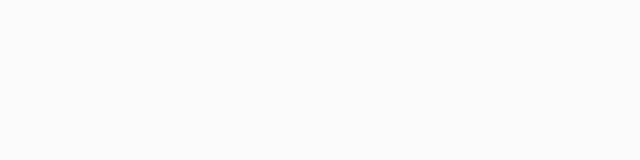
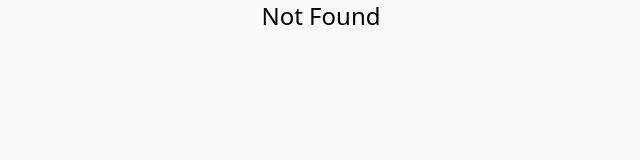
Before and after one commit to alelaru/instagramClone, a React (Create React App) app: page / in a window 1280 px wide. Shown: the top 160 px of the page, without its empty margins (319-959 px from the left). Built offline with nearby package versions, Linux system fonts and the light colour scheme.

Commit message:
Changed SignUp

```diff
--- a/src/App.js
+++ b/src/App.js
@@ -5,6 +5,7 @@ import * as ROUTES from "./constants/browse"
 
 const Login = lazy(() => import ("./pages/login.js"));
 const SignUp = lazy(() => import ("./pages/signup.js"));
+const NotFound = lazy(() => import ("./pages/notfound.js"));
 
 
 function App() {
@@ -14,6 +15,7 @@ function App() {
         <Switch>
           <Route path={ROUTES.LOGIN} component={Login}/>
           <Route path={ROUTES.SIGN_UP} component={SignUp}></Route>
+          <Route component={NotFound}></Route>
         </Switch>
       </Suspense>
     </Router>
--- /dev/null
+++ b/src/pages/notfound.js
@@ -0,0 +1,19 @@
+import { useEffect } from "react";
+
+
+const NotFound = () => {
+
+    useEffect(() => {
+        document.title = "Not Found"
+    }, [])
+
+    return (
+    <div className="bg-gray-background">
+        <div classname="mx-auth max-w-screen-lg">
+            <p className="text-center text-2xl">Not Found</p>
+        </div>
+    </div>
+    );
+}
+
+export default NotFound;
--- a/src/pages/signup.js
+++ b/src/pages/signup.js
@@ -66,11 +66,11 @@ const SignUp = () => {
     }, [])
 
     return (
-        <div className="container flex mx-auto max-w-screen-md items-center h-screen">
-            <div className="flex flex-col justify-center w-full">
-                <div className="flex flex-col items-center bg-white p-4 border border-gray-primary mb-4 rounded">
+        <div className="container flex justify-center mx-auto max-w-screen-md items-center h-screen">
+            <div className="flex flex-col justify-center w-6/12">
+                <div className={`flex flex-col items-center bg-white p-4 lg:border md:border border-gray-primary mb-4 rounded`}>
                     <h1 className="flex justify-center w-full">
-                            <img src="/images/logo.png" alt="instagram" className="mt-2 w6-/12 mb-4"></img>
+                            <img src="/images/logo.png" alt="instagram" className="mt-2 w6/12 mb-4"></img>
                     </h1>
                     { error && <p className="mb-4 text-xs text-red-primary">{error}</p>}
 
@@ -119,7 +119,7 @@ const SignUp = () => {
                     </form>
                     </div>
 
-                    <div className="flex justify-center items-center flex-col w-full bg-white p-4 border border-gray-primary rounded">
+                    <div className="flex justify-center items-center flex-col w-full bg-white p-4 lg:border md:border border-gray-primary rounded">
                         <p className="text-sm">
                             Have an account?
                             <Link to={ROUTES.LOGIN} className="font-bold text-blue-medium"> Sign in</Link>
```
